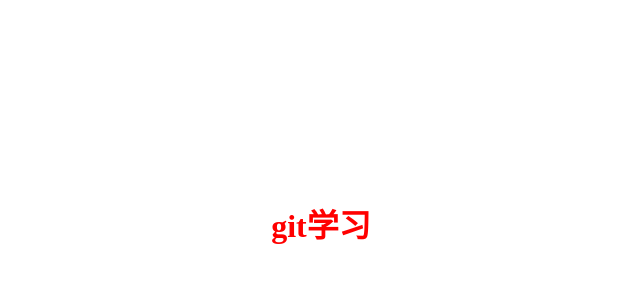
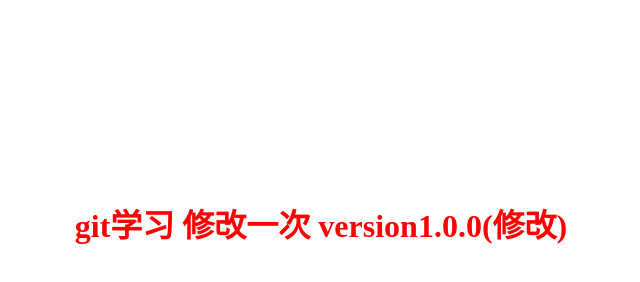
Before and after one commit to 352206370/git-test, a plain HTML site: page index.html in a window 1280 px wide. Shown: the whole page, without its empty margins (319-959 px from the left). Drawn offline with Linux system fonts and the light colour scheme.

Commit message:
version1.0.0xiugai

```diff
--- a/index.html
+++ b/index.html
@@ -6,6 +6,6 @@
 		<link rel="stylesheet" type="text/css" href="index.css"/>
 	</head>
 	<body>
-		<h1>git学习</h1>
+		<h1>git学习 修改一次  version1.0.0(修改)</h1>
 	</body>
 </html>
```
